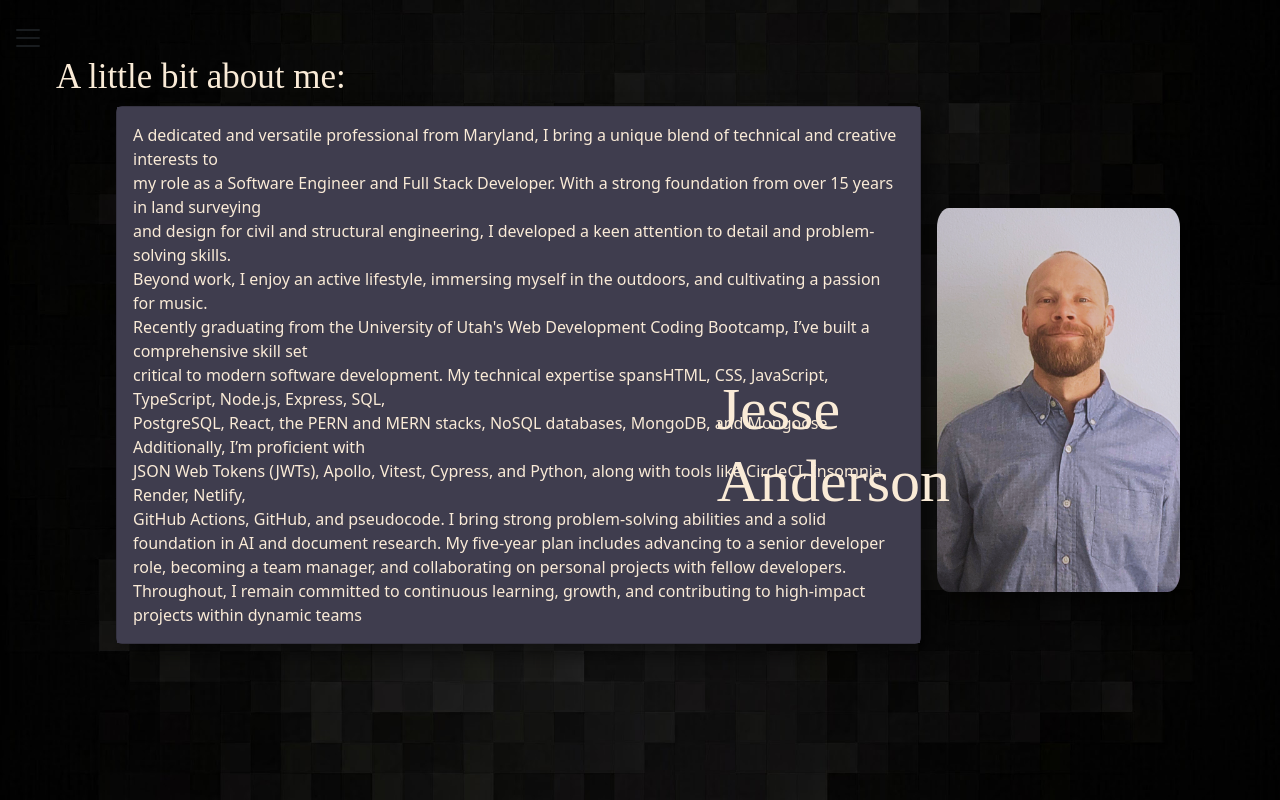
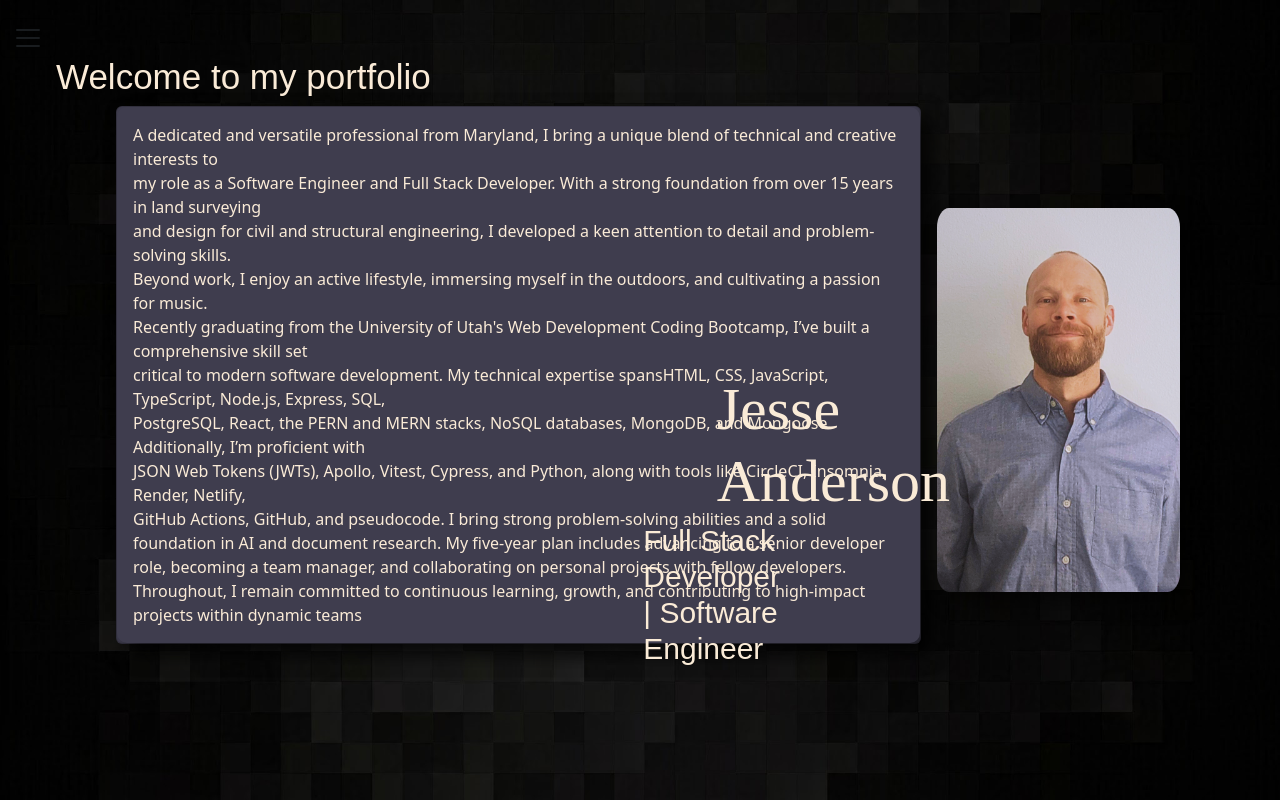
Before and after one commit to Vtencouchclimbr/Jesse-Anderson-React-Development, a React (Vite) app: page / in a window 1280 px wide. Built offline with nearby package versions, Linux system fonts and the light colour scheme.

Commit message:
add and align information for project links

```diff
--- a/src/pages/Home.css
+++ b/src/pages/Home.css
@@ -2,6 +2,16 @@ h1 {
   color: antiquewhite;
   font-family: Lucida Handwriting;
   z-index: 1;
+}
+
+@media (min-width: 1200px) {
+  .titleText {
+    font-size: 30px;
+    font-family: Arial;
+    position: absolute;
+    right: 400px;
+    bottom: 125px;
+  }
 }
 
 /* Media query for larger screens */
@@ -32,3 +42,11 @@ h1 {
     bottom: 275px;
   }
 }
+@media (min-width: 1200px) {
+  .card-body {
+    background-color: #f8f9fa;
+    border-radius: 10px;
+    box-shadow: 10px 10px 20px 0px rgba(0, 0, 0, 0.5);
+    position: relative;
+  }
+}
--- a/src/pages/Home.jsx
+++ b/src/pages/Home.jsx
@@ -22,10 +22,10 @@ export default function Home() {
             fontSize: '35px',
             marginTop: '40px',
             marginLeft: '40px',
-            fontFamily: 'Brush Script MT',
+            fontFamily: 'Arial',
           }}
         >
-          A little bit about me:
+          Welcome to my portfolio
         </h1>
         <div
           style={{
@@ -57,6 +57,9 @@ export default function Home() {
         <h1 className="signature">
           Jesse Anderson
         </h1>
+        <h2 style={{ color: 'antiquewhite'}} className="titleText">
+        Full Stack Developer | Software Engineer
+        </h2>
         <img
           className="img-fluid"
           style={{ borderRadius: '5%', width: '100%'}}
--- a/src/pages/Portfolio.css
+++ b/src/pages/Portfolio.css
@@ -1,13 +1,36 @@
+
+
 @media (min-width: 1200px) {
-    .scrnsht {
+    .information {
         display: flex;
+    }
+}
+
+@media (min-width: 1200px) {
+    .btns {
+        display: flex;
+        flex-direction: column;
+        flex-grow: 5;
         align-items: center;
-        max-height: 800px;
-        max-width: 800px;
     }
-  }
+}
 
-  .glow-on-hover {
+@media (min-width: 1200px) {
+    .eachbtn {
+        margin: 10px;
+    }
+}
+
+@media (min-width: 1200px) {
+    .projects {
+        flex-grow: 1;
+        margin-right: 10px;
+    }
+}
+
+
+/* Glow button CSS, currently available on full-screen only */
+.glow-on-hover {
     min-width: 40px;
     width: 170px;
     height: 50px;
@@ -23,7 +46,7 @@
 
 .glow-on-hover:before {
     content: '';
-    background: linear-gradient(45deg, #ff0000, #ff7300, #fffb00, #48ff00, #00ffd5, #002bff, #7a00ff, #ff00c8, #ff0000);
+    background: linear-gradient(45deg, #111, #fff);
     position: absolute;
     top: -2px;
     left:-2px;
@@ -67,3 +90,4 @@
     50% { background-position: 400% 0; }
     100% { background-position: 0 0; }
 }
+/* Glow button CSS */
--- a/src/pages/Portfolio.jsx
+++ b/src/pages/Portfolio.jsx
@@ -11,19 +11,23 @@ export default function Portfolio() {
       backgroundPosition: 'center',
       backgroundRepeat: 'no-repeat',
     }}>
-    <ul class="list-group">
-      <li class="list-group-item">Tsp</li>
-      <li class="list-group-item">Yes, Chef!</li>
-      <li class="list-group-item">14</li>
-      <li class="list-group-item">18</li>
-      <li class="list-group-item">19</li>
-    </ul>
-      <div>
-      <button className="glow-on-hover" type="button">View My Projects</button>
+      <div className="information d-flex flex-column justify-content-center align-items-center flex-lg-row flex-grow-1">
+      <div className="btns">
+        <div>
+        <button className="glow-on-hover eachbtn" type="button">View My Projects</button>
+        </div>
+        <div>
+        <button className="glow-on-hover eachbtn" type="button">View My Code</button>
+        </div>
       </div>
-      <div>
-      <button className="glow-on-hover" type="button">View My Code</button>
+        <ul className="list-group projects">
+        <li className="list-group-item">Tsp</li>
+        <li className="list-group-item">Yes, Chef!</li>
+        <li className="list-group-item">14</li>
+        <li className="list-group-item">18</li>
+        <li className="list-group-item">19</li>
+        </ul>
+        </div>
       </div>
-    </div>
   );
 }
```
